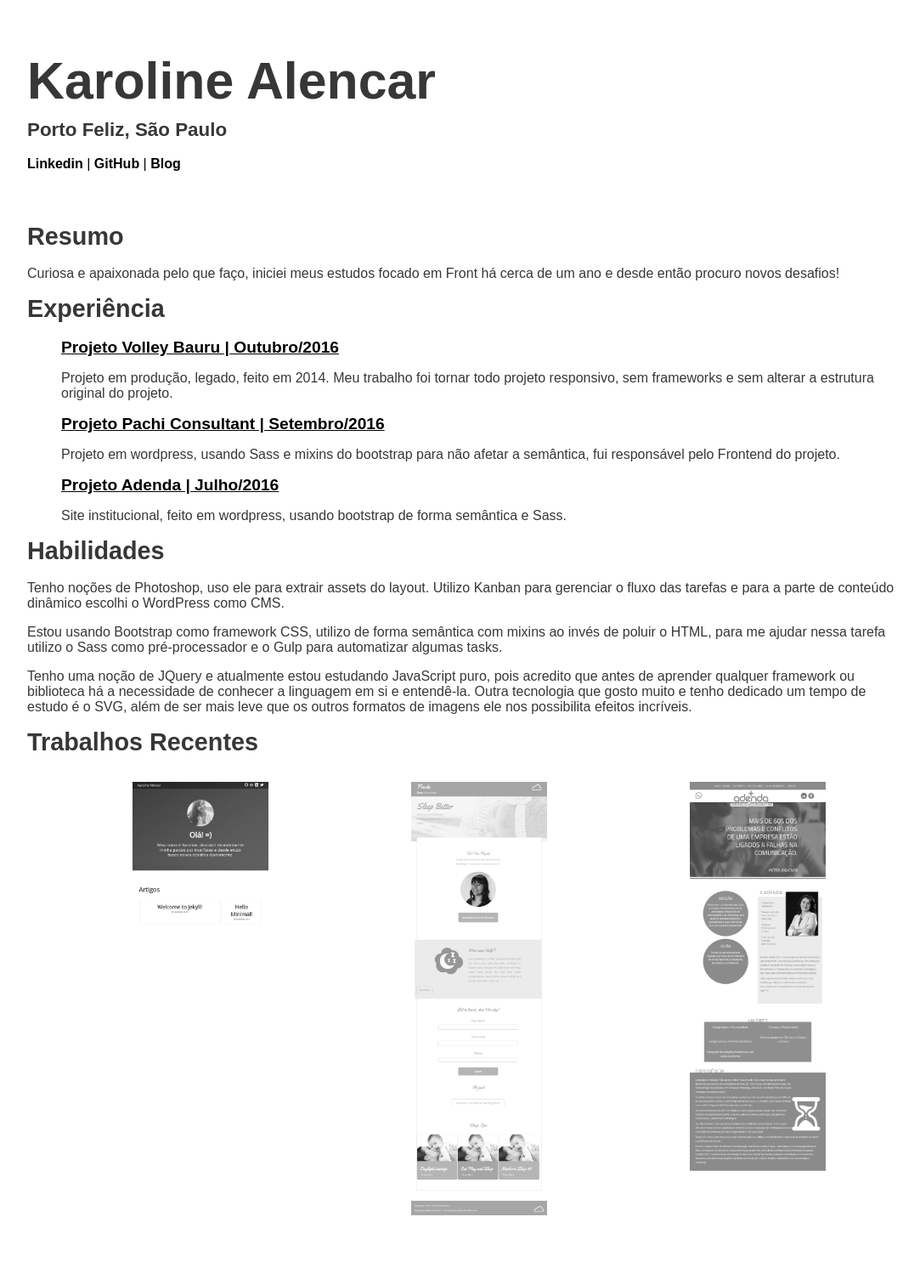
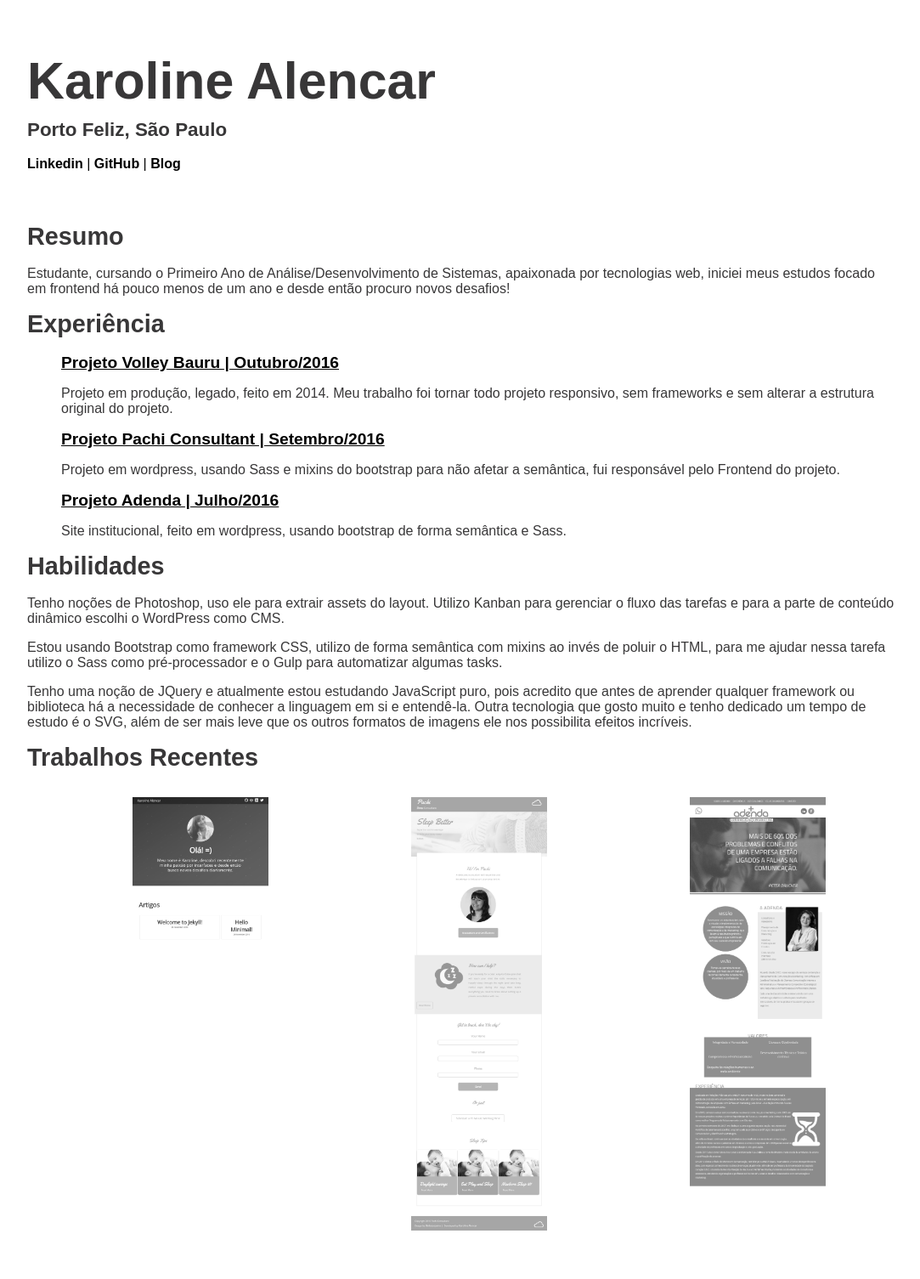
Before and after one commit to karolinedealencar/karolinedealencar.com.br, a Jekyll site: the page cv.html, which Jekyll copies as it is, in a window 1280 px wide. Shown: the whole page at 85% size, without its empty margins (96-1179 px from the left). Built offline with Jekyll 4.4.1, drawn with Linux system fonts in a browser that asks for light colours.

Commit message:
Alterações descrição blog/ Resumo CV

```diff
--- a/_config.yml
+++ b/_config.yml
@@ -8,8 +8,7 @@
 # Site settings
 title: Karoline Alencar
 email: karolinedalencar@gmail.com
-description: "Esse é um blog minimalista criado para aprender como funciona essa
-ferramente linda que é o Jekyll."
+description: "Blog sobre desenvolvimento web."
 baseurl: "" # the subpath of your site, e.g. /blog
 url: "http://karolinedealencar.github.io" # the base hostname & protocol for your site
 twitter_username: karoldalencar
--- a/cv.html
+++ b/cv.html
@@ -119,8 +119,9 @@
         <article>
           <h3>Resumo</h3>
           <p>
-            Curiosa e apaixonada pelo que faço, iniciei meus estudos focado em Front há
-            cerca de um ano e desde então procuro novos desafios!
+            Estudante, cursando o Primeiro Ano de Análise/Desenvolvimento de Sistemas,
+            apaixonada por tecnologias web, iniciei meus estudos focado em frontend
+            há pouco menos de um ano e desde então procuro novos desafios!
           </p>
         </article>
         <section>
```
